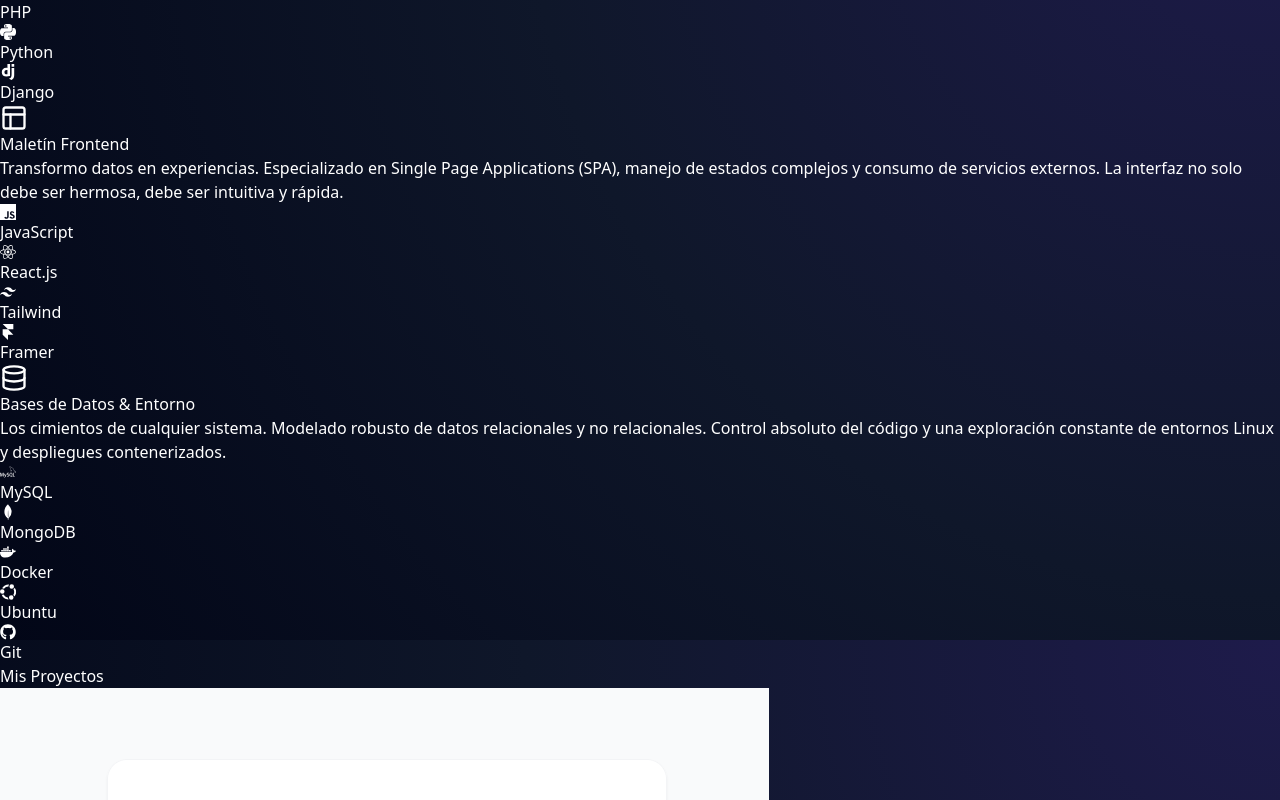
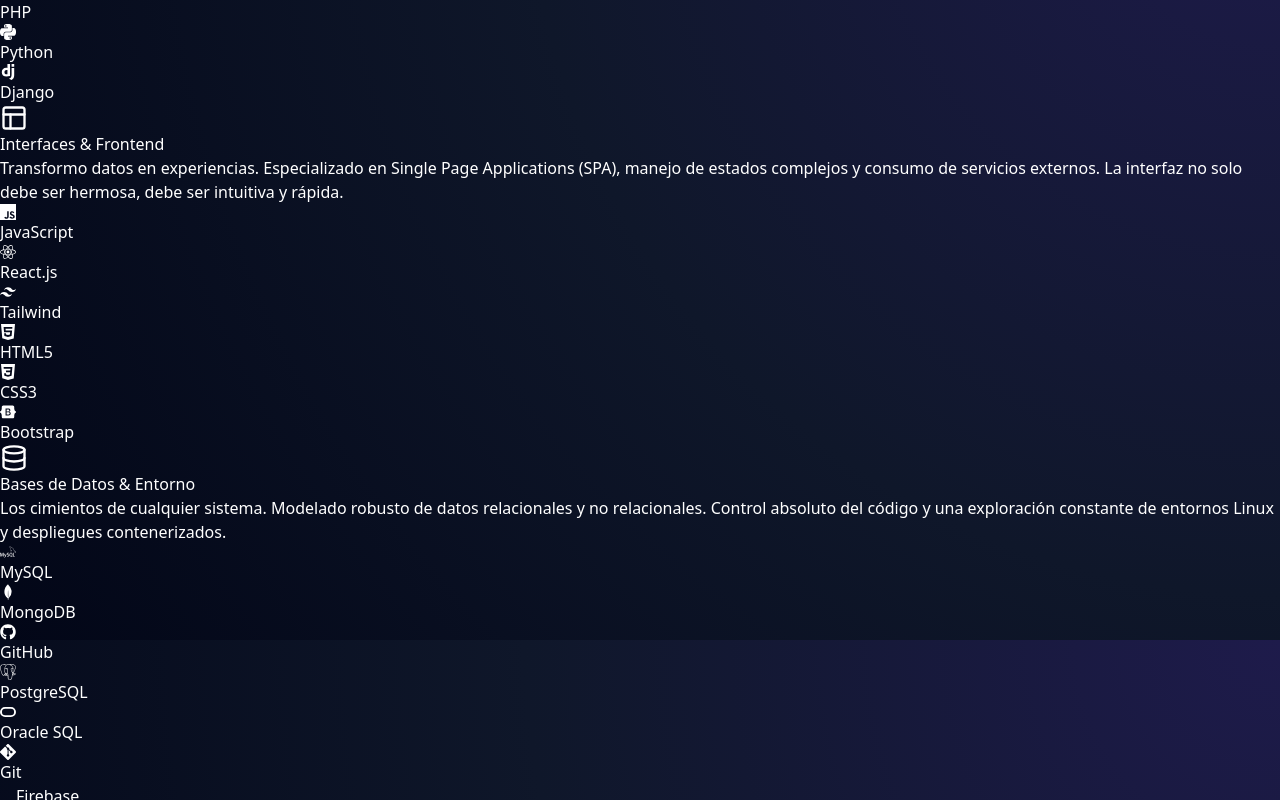
Before and after one commit to aagv2004/mi-portafolio, a React (Vite) app: page / in a window 1280 px wide. Shown: the part 960-1760 px from the top of the page. Built offline with nearby package versions, Linux system fonts and the light colour scheme; some icons are missing.

Commit message:
update: Se actualizó presentación de tecnologías

```diff
--- a/package.json
+++ b/package.json
@@ -10,6 +10,7 @@
     "preview": "vite preview"
   },
   "dependencies": {
+    "@boxicons/react": "^1.0.3",
     "framer-motion": "^12.26.2",
     "lucide-react": "^0.562.0",
     "react": "^19.2.0",
--- a/src/components/Especialidades.jsx
+++ b/src/components/Especialidades.jsx
@@ -1,6 +1,6 @@
 import { motion } from "framer-motion";
 import { Server, Layout, Database } from "lucide-react";
-import { FaNodeJs, FaDocker, FaGithub, FaReact } from "react-icons/fa";
+import { FaNodeJs, FaGithub, FaReact } from "react-icons/fa";
 import {
   SiPhp,
   SiPython,
@@ -8,10 +8,15 @@
   SiMysql,
   SiJavascript,
   SiTailwindcss,
-  SiFramer,
+  SiHtml5,
   SiDjango,
-  SiUbuntu,
+  SiPostgresql,
+  SiOracle,
+  SiGit,
+  SiCss3,
+  SiBootstrap,
 } from "react-icons/si";
+import { Firebase } from "@boxicons/react";
 
 const areas = [
   {
@@ -32,7 +37,7 @@
   },
   {
     id: "frontend",
-    titulo: "Maletín Frontend",
+    titulo: "Interfaces & Frontend",
     icono: <Layout className="text-violet-400" size={28} />,
     colorGlow: "bg-violet-600/20",
     colorBorder: "border-violet-500/30",
@@ -43,7 +48,9 @@
       { nombre: "JavaScript", Icono: SiJavascript, color: "text-[#F7DF1E]" },
       { nombre: "React.js", Icono: FaReact, color: "text-[#61DAFB]" },
       { nombre: "Tailwind", Icono: SiTailwindcss, color: "text-[#06B6D4]" },
-      { nombre: "Framer", Icono: SiFramer, color: "text-[#0055FF]" },
+      { nombre: "HTML5", Icono: SiHtml5, color: "text-[#E34C26]" },
+      { nombre: "CSS3", Icono: SiCss3, color: "text-[#1572B6]" },
+      { nombre: "Bootstrap", Icono: SiBootstrap, color: "text-[#7952B3]" },
     ],
   },
   {
@@ -58,9 +65,11 @@
     tecnologias: [
       { nombre: "MySQL", Icono: SiMysql, color: "text-[#4479A1]" },
       { nombre: "MongoDB", Icono: SiMongodb, color: "text-[#47A248]" },
-      { nombre: "Docker", Icono: FaDocker, color: "text-[#2496ED]" },
-      { nombre: "Ubuntu", Icono: SiUbuntu, color: "text-[#E95420]" },
-      { nombre: "Git", Icono: FaGithub, color: "text-white" },
+      { nombre: "GitHub", Icono: FaGithub, color: "text-white" },
+      { nombre: "PostgreSQL", Icono: SiPostgresql, color: "text-[#4479A1]" },
+      { nombre: "Oracle SQL", Icono: SiOracle, color: "text-[#F80102]" },
+      { nombre: "Git", Icono: SiGit, color: "text-[#F1502F]" },
+      { nombre: "Firebase", Icono: Firebase, color: "text-[#FFCA28]" },
     ],
   },
 ];
--- a/src/components/SobreMi.jsx
+++ b/src/components/SobreMi.jsx
@@ -8,7 +8,17 @@
   SiMysql,
   SiJavascript,
   SiTailwindcss,
+  SiPostgresql,
+  SiOracle,
+  SiGit,
+  SiUbuntu,
+  SiBootstrap,
+  SiHtml5,
+  SiCss3,
+  SiElectron,
+  SiFlutter,
 } from "react-icons/si";
+import { Firebase } from "@boxicons/react";
 import { ChevronLeft, ChevronRight } from "lucide-react";
 
 // Aquí definimos tus "ventanitas" con sus colores originales de marca
@@ -23,6 +33,18 @@
   { nombre: "Docker", Icono: FaDocker, color: "text-[#2496ED]" },
   { nombre: "GitHub", Icono: FaGithub, color: "text-white" },
   { nombre: "Tailwind CSS", Icono: SiTailwindcss, color: "text-[#06B6D4]" },
+  { nombre: "PostgreSQL", Icono: SiPostgresql, color: "text-[#4479A1]" },
+  { nombre: "Ubuntu", Icono: SiUbuntu, color: "text-[#E95420]" },
+  { nombre: "Oracle SQL", Icono: SiOracle, color: "text-[#F80102]" },
+  { nombre: "Git", Icono: SiGit, color: "text-[#F1502F]" },
+  { nombre: "Firebase", Icono: Firebase, color: "text-[#FFCA28]" },
+  { nombre: "Bootstrap", Icono: SiBootstrap, color: "text-[#7952B3]" },
+  { nombre: "Html5", Icono: SiHtml5, color: "text-[#E34C26]" },
+  { nombre: "CSS3", Icono: SiCss3, color: "text-[#1572B6]" },
+  { nombre: "Electron", Icono: SiElectron, color: "text-[#47848F]" },
+  { nombre: "PyQt", Icono: SiPython, color: "text-[#3776AB]" },
+  { nombre: "Tkinter", Icono: SiPython, color: "text-[#3776AB]" },
+  { nombre: "Flutter", Icono: SiFlutter, color: "text-[#02569B]" },
 ];
 
 export const SobreMi = () => {
@@ -102,7 +124,7 @@
             <div className="w-full max-w-[500px]">
               {/* Contenedor del Slider (min-h fijo para que al cambiar de página no salte el contenido) */}
               <h3 className="text-2xl md:text-3xl font-bold text-white mb-8 text-center">
-                Tecnologías & Herramientas
+                Herramientas Conocidas
               </h3>
               <div className="relative p-1 rounded-2xl border border-white/5 bg-white/[0.2] backdrop-blur-sm">
                 <div className="w-full flex items-center justify-center overflow-hidden">
```
Also changed, not shown: 1 other file (tests, documents, lock files or other folders).
